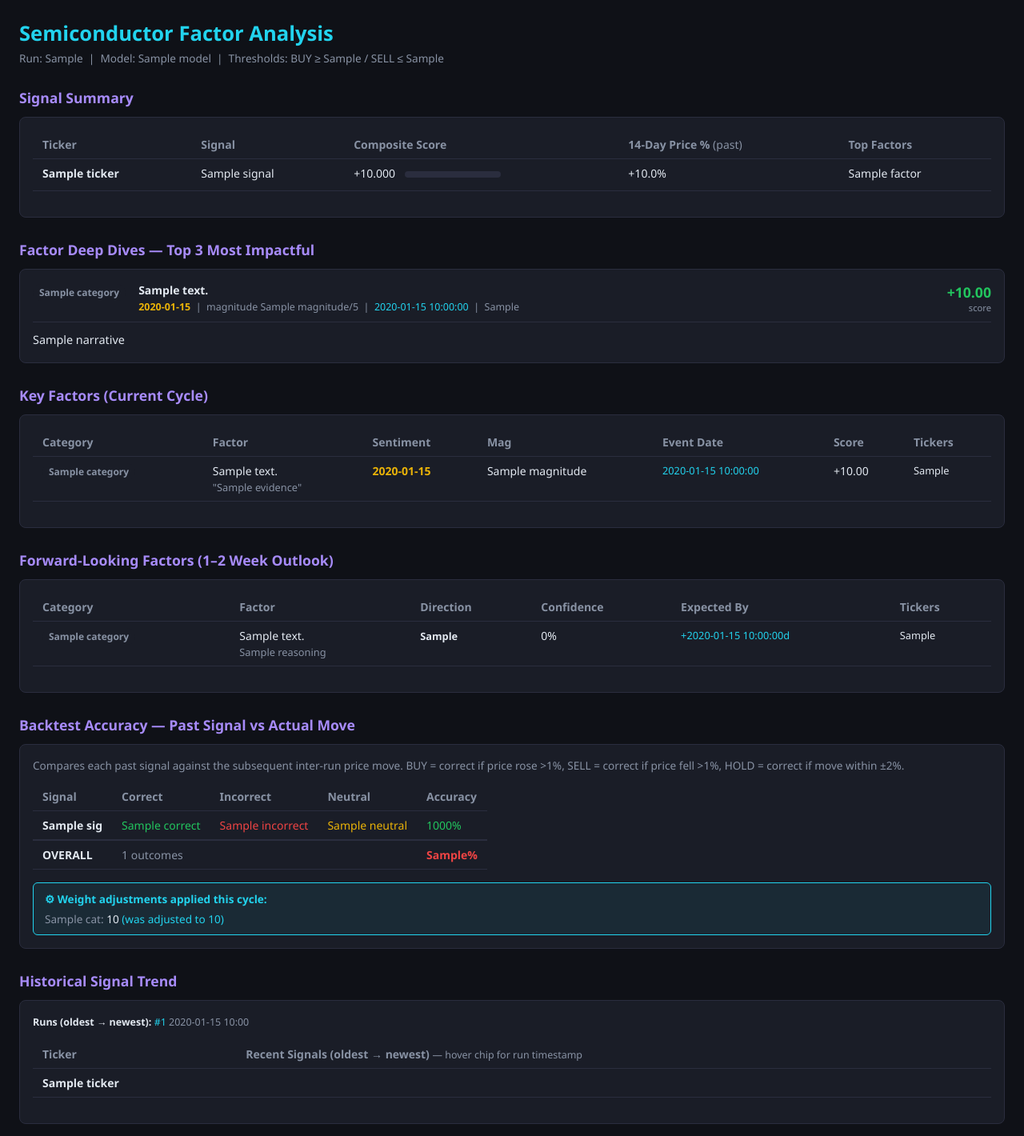
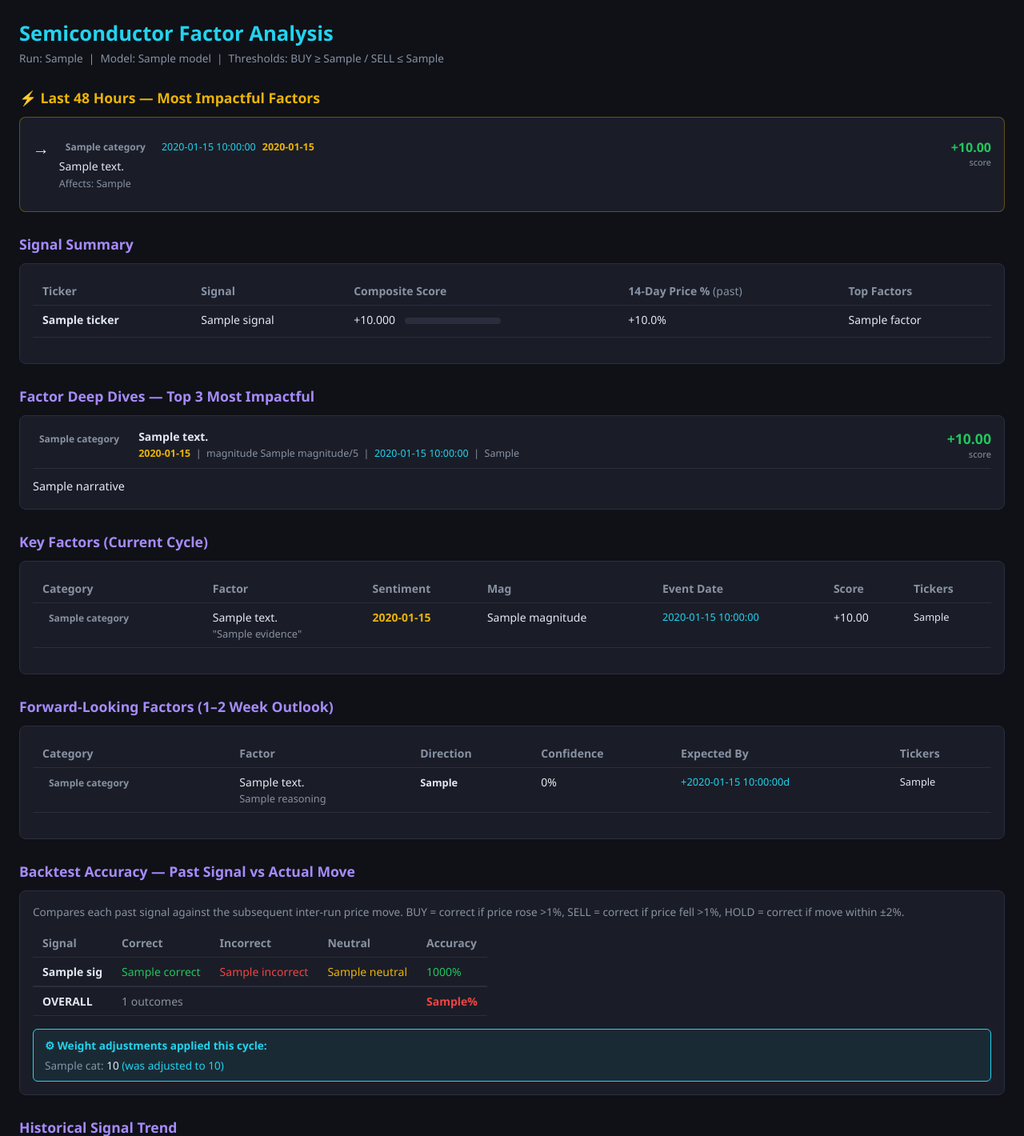
Before and after one commit to oswaldosakai/Ai-Agent-Semis, a Python web app: template templates/report.html in a window 1280 px wide. Shown: the top 1420 px of the page at 80% size. Run offline with Jinja, Linux system fonts and the light colour scheme; the template is opened without the code that fills it: most values are stand-ins (such as "Sample title", 1, 10 or a date in 2020).

Commit message:
Add Last 48 Hours section showing up to 5 most impactful recent factors
Filters factors with recency_days <= 2, sorts by abs(raw_score), and
surfaces them in a highlighted yellow section at the top of the HTML
report and CLI output — above the Signal Summary.

https://claude.ai/code/session_01LAuZiynQ5scDqkuTjwhVdi

```diff
--- a/templates/report.html
+++ b/templates/report.html
@@ -65,6 +65,45 @@
 {% if data_estimated %}
 <div style="background:#2d2a1e;border:1px solid #eab308;border-radius:6px;padding:10px 14px;margin-bottom:20px;color:#eab308;font-size:0.85rem;">
   ⚠️ <strong>Estimated data mode:</strong> Live market data and news were unavailable (network restricted). Price changes and news context were generated by Claude based on its training knowledge. Treat signals as indicative only.
+</div>
+{% endif %}
+
+<!-- ── Last 48 Hours ─────────────────────────────────────────────────── -->
+{% if recent_48h %}
+<h2 style="color:var(--yellow)">⚡ Last 48 Hours — Most Impactful Factors</h2>
+<div class="section-card" style="border-color:rgba(234,179,8,0.35)">
+  {% for f in recent_48h %}
+  <div style="display:flex;align-items:flex-start;gap:12px;padding:10px 0;{% if not loop.last %}border-bottom:1px solid var(--border);{% endif %}">
+    <div style="flex-shrink:0;font-size:1.3rem;line-height:1;padding-top:2px">
+      {{ '↑' if f.sentiment == 'positive' else ('↓' if f.sentiment == 'negative' else '→') }}
+    </div>
+    <div style="flex:1;min-width:0">
+      <div style="display:flex;align-items:center;gap:8px;flex-wrap:wrap;margin-bottom:4px">
+        <span class="badge badge-{{ f.category if f.category in ['earnings','tariffs','geopolitics','ai_demand','supply_chain','rates'] else 'default' }}">
+          {{ f.category }}
+        </span>
+        <span style="color:var(--cyan);font-size:0.78rem;white-space:nowrap">
+          {{ f.event_date if f.event_date else ('~' + '%.0f' | format(f.recency_days or 0) + 'h ago') }}
+        </span>
+        <span class="{{ 'buy' if f.sentiment == 'positive' else ('sell' if f.sentiment == 'negative' else 'hold') }}" style="font-size:0.78rem;font-weight:600">
+          {{ f.sentiment }}
+        </span>
+      </div>
+      <div class="factor-desc" style="font-weight:500">{{ f.description[:140] }}</div>
+      {% if f.affected_tickers %}
+      <div style="margin-top:4px;font-size:0.78rem;color:var(--muted)">
+        Affects: {{ f.affected_tickers | join(', ') }}
+      </div>
+      {% endif %}
+    </div>
+    <div style="flex-shrink:0;text-align:right">
+      <span style="font-size:1rem;font-weight:700;color:{{ 'var(--green)' if f.raw_score > 0 else 'var(--red)' }}">
+        {{ '%+.2f' | format(f.raw_score or 0) }}
+      </span>
+      <div style="font-size:0.68rem;color:var(--muted)">score</div>
+    </div>
+  </div>
+  {% endfor %}
 </div>
 {% endif %}
 
```
Also changed, not shown: agent/reporter.py (+24 -1 lines).
